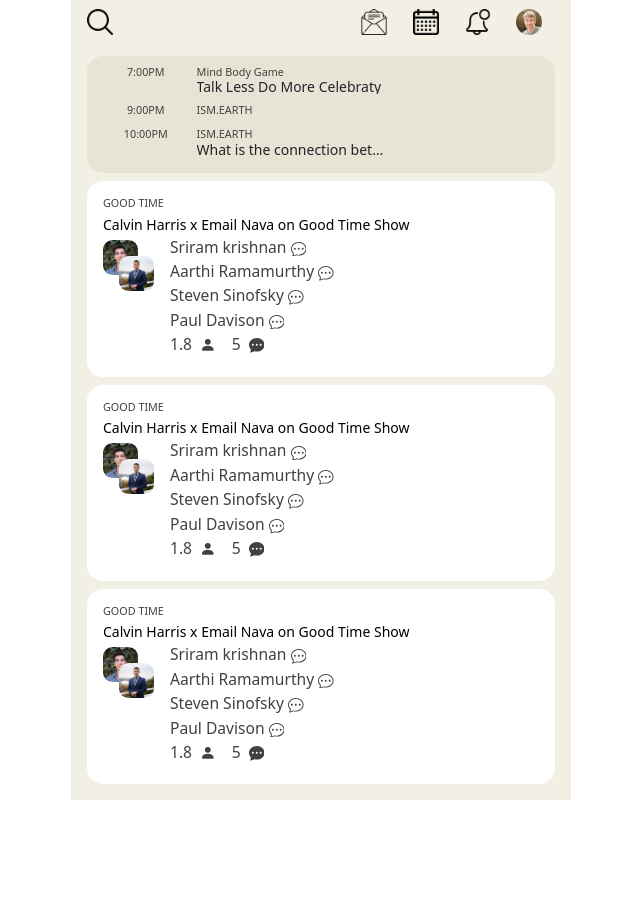
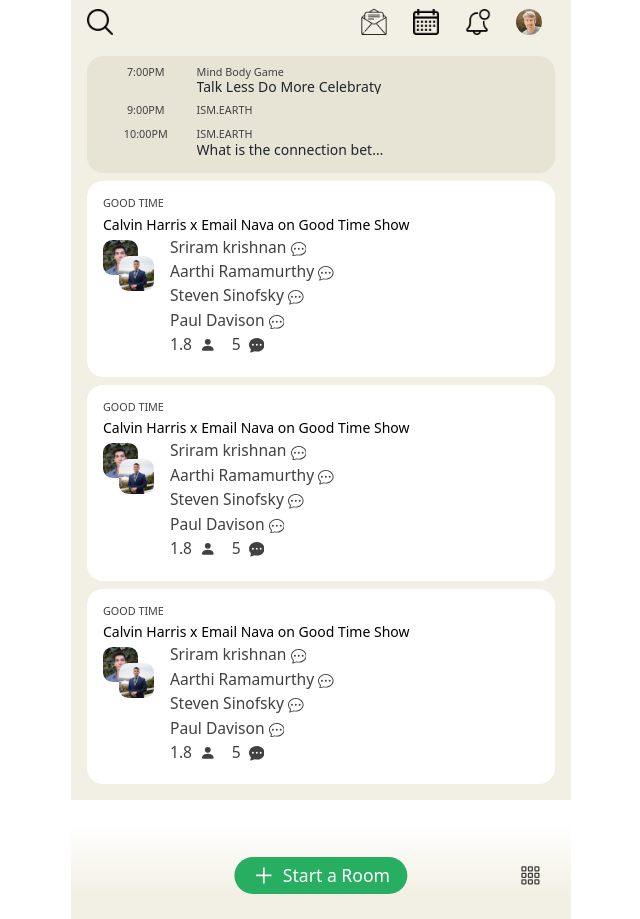
Before and after one commit to adarshtiwari1998/clubhouse-web-app, a React (Create React App) app: page /home in a window 1280 px wide. Shown: the whole page, without its empty margins (319-959 px from the left). Before the commit the page ends 800 px from the top, so only its background shows below. Built offline with nearby package versions, Linux system fonts and the light colour scheme.

Commit message:
pages->home page (start a room button design)

```diff
--- a/src/pages/Home.js
+++ b/src/pages/Home.js
@@ -3,6 +3,8 @@
 import Header from "../Components/Header";
 import RoomInfoCard from "../Components/RoomInfoCard";
 import style from "../style/home.module.css";
+import { AiOutlinePlus } from "react-icons/ai";
+import { BsGrid3X3Gap } from "react-icons/bs"
 
 function Home() {
   return (
@@ -13,6 +15,15 @@
        <DailyInfoCard />
        <RoomInfoCard />
       </div>
+      <div className={style.action_btn}>
+       <button>
+        <AiOutlinePlus className="mr-2" />
+        Start a Room
+       </button>
+        <button>
+         <BsGrid3X3Gap />
+       </button>
+      </div>
     </>
   )
 }
--- a/src/style/home.module.css
+++ b/src/style/home.module.css
@@ -2,5 +2,47 @@
    padding: 3.5em 1em 3.5em 1em;
    overflow: auto;
    height: 100%;
+}
+/* + sign means get style of siblings of home container button */
+.home_container + .action_btn button {
+ background-color: transparent;
+ border: none;
+ margin-left: auto;
+}
 
+.home_container + .action_btn button svg {
+ font-size: 1.3em;
 }
+
+.home_container + .action_btn {
+  display: flex;
+  align-items: center;
+  padding: 4em 1.5em 2em 1.5em;
+  position: sticky;
+  left: 0;
+  right: 0;
+  top: 0;
+  background-image: linear-gradient(transparent 20%, #f2f0e4 80%);
+}
+
+.home_container + .action_btn > button:first-child {
+ border-radius: 2em;
+ background-color: #28ae61;
+ color: #fff;
+ padding: 0.3em 1em;
+ font-size: 1.1em;
+ font-weight: 400;
+ display: flex;
+ align-items: center;
+ position: absolute;
+ left: 50%;
+ transform: translateX(-50%);
+}
+
+.home_container + .action_btn > button:nth-child(2) {
+line-height: 1;
+}
+
+.home_container + .action_btn > button:nth-child(2) svg {
+  color: var(--textColor)
+}
```
